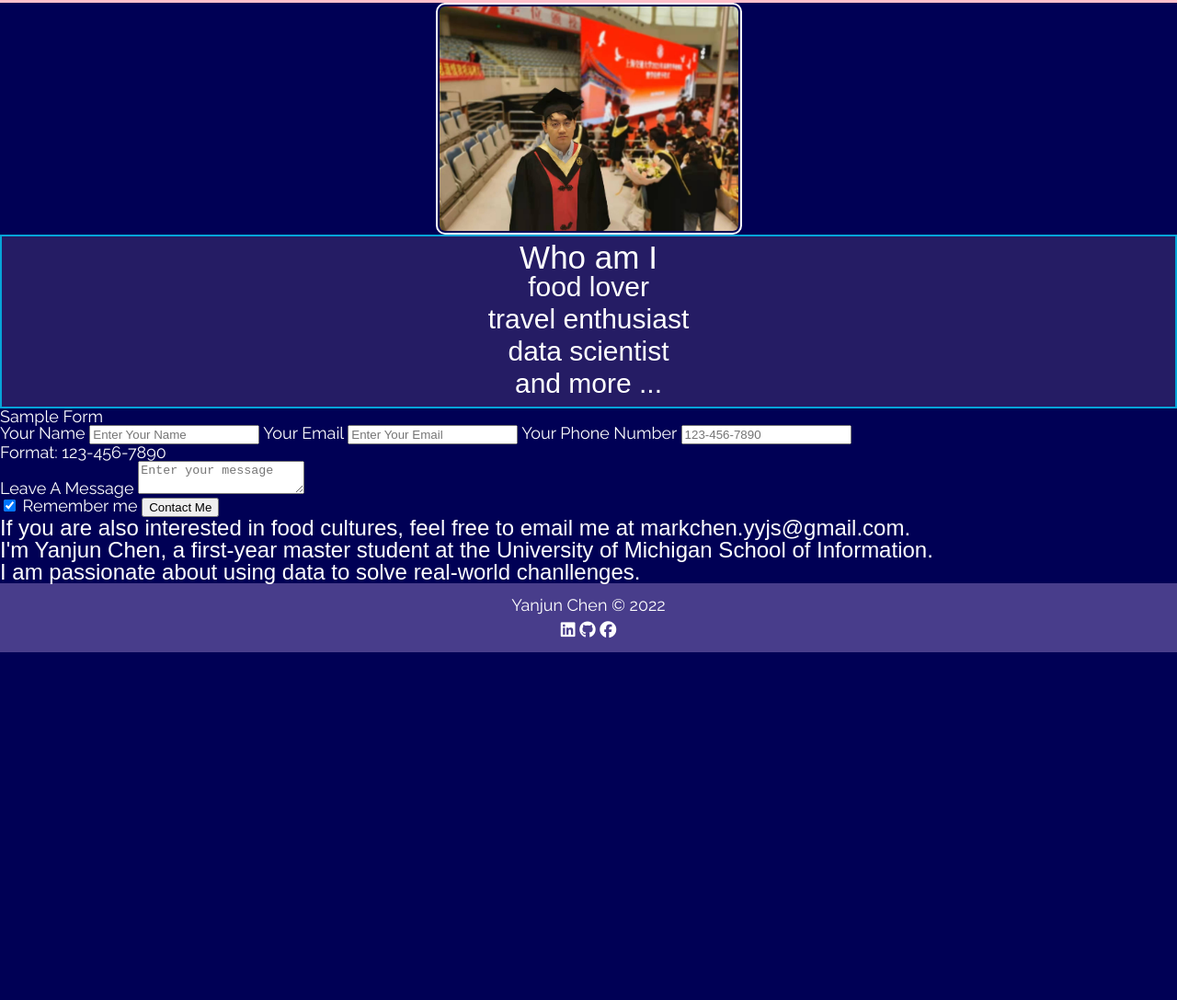
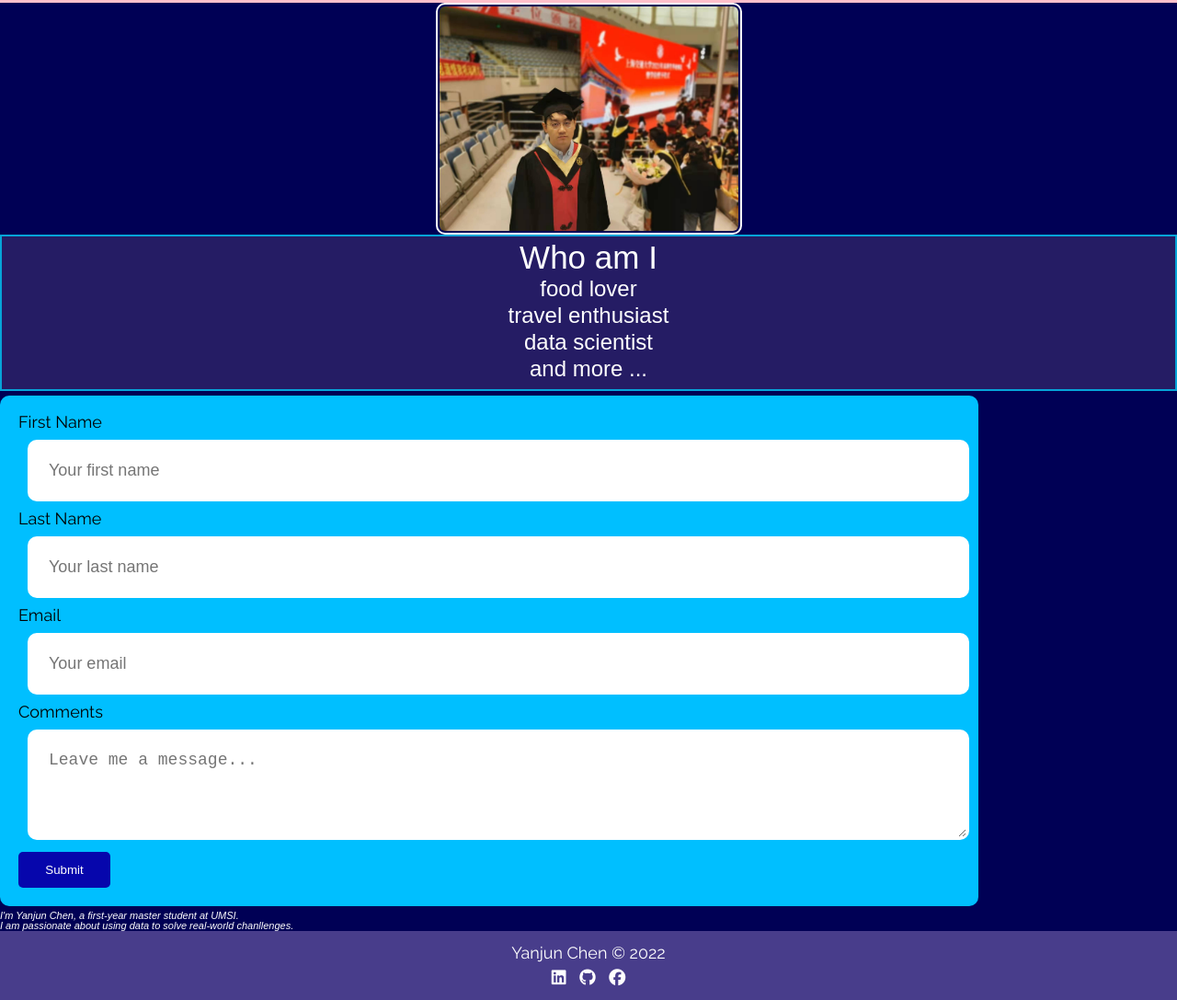
Before and after one commit to markyanjunch/si539-mobileview, a plain HTML site: page contact.html in a window 1280 px wide. Shown: the part 494-1581 px from the top of the page at 92% size. Before the commit the page ends 1203 px from the top, so only its background shows below. Drawn offline with Linux system fonts and the light colour scheme.

Commit message:
fix form

```diff
--- a/contact.html
+++ b/contact.html
@@ -47,40 +47,23 @@
                 <p>and more ...</p>
             </div>
 
-            <form>
+            <form action="https://formspree.io/f/mpzbldka" method="POST">
                 <fieldset>
-                  <legend>Sample Form</legend>
-
-                  <label for="name_id">Your Name</label>
-                  <input type="text" placeholder="Enter Your Name" id = "name_id" name="name" required>
-
-                  <label for="email_id">Your Email</label>
-                  <input type="email" placeholder="Enter Your Email" id = "email_id" name="email" required>
-
-                  <label for="phone_id">Your Phone Number</label>
-                  <input type="tel" name="phone" placeholder="123-456-7890" pattern="[0-9]{3}-[0-9]{3}-[0-9]{4}" required>
-                  <div><span>Format: 123-456-7890</span></div>
-
-
-                  <label for="msg">Leave A Message</label>
-                  <textarea placeholder="Enter your message" id = "msg" name="mesg" required></textarea><br>
-
-                  <input type="checkbox" checked="checked" name="remember" id = "cBox">
-                  <label for ="cBox">Remember me</label>
-
-                  <input type="submit" value = "Contact Me">
+                    <label for="fname">First Name</label>
+                    <input type="text" id="fname" name="firstname" placeholder="Your first name" required>
+                    <label for="lname">Last Name</label>
+                    <input type="text" id="lname" name="lastname" placeholder="Your last name" required>
+                    <label for="email">Email</label>
+                    <input type="email" id="email" name="email" placeholder="Your email" required>
+                    <label for="comments">Comments</label>
+                    <textarea id="comments" name="comments" placeholder="Leave me a message..." required></textarea>
+                    <input type="submit" value="Submit">
                 </fieldset>
             </form>
 
-            <div>
+            <div id="ending">
                 <p>
-                    If you are also interested in food cultures, feel free to email me at markchen.yyjs@gmail.com.
-                </p>
-            </div>
-
-            <div>
-                <p>
-                    I'm Yanjun Chen, a first-year master student at the University of Michigan School of Information.
+                    I'm Yanjun Chen, a first-year master student at UMSI.
                 </p>
                 <p>
                     I am passionate about using data to solve real-world chanllenges.
--- a/css/style.css
+++ b/css/style.css
@@ -230,14 +230,55 @@ img {
 	max-width: 40%;
 }
 
+/* contact.html*/
 .contact p{
 	font-size: 24px;
 }
 
 .who p {
 	text-align: center;
-	font-size: 30px;
-	margin-bottom: 5px;
+	font-size: 24px;
+	margin: 5px 0px;
+}
+
+form {
+    background-color: deepskyblue;
+	color: black;
+    padding: 20px;
+    margin: 5px 0px;
+	max-width: 1024px;
+	border-radius: 10px;
+}
+
+input[type=text],
+input[type=email],
+textarea {
+	width: 100%;
+    padding: 20px;
+    border: 3px solid white;
+    border-radius: 10px;
+    box-sizing: border-box;
+	resize: vertical;
+    margin: 10px;
+    font-size: 18px;
+}
+
+textarea {
+    height: 15vh;
+}
+
+input[type=submit] {
+    background-color: rgb(6, 6, 172);
+    width: 100px;
+    color: white;
+    padding: 12px 20px;
+    border: none;
+    border-radius: 5px;
+}
+
+#ending p {
+	font-size: 11px;
+	font-style: italic;
 }
 
 footer {
@@ -258,6 +299,7 @@ footer .awe-icons {
 
 footer a {
 	color: white;
+	margin: 5px;
 }
 
 footer a:visited {
```
